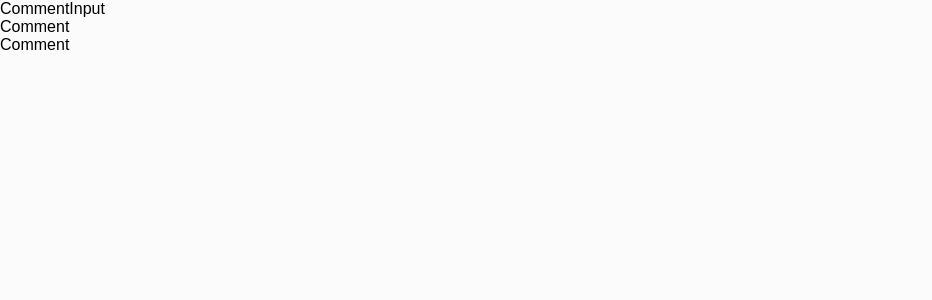
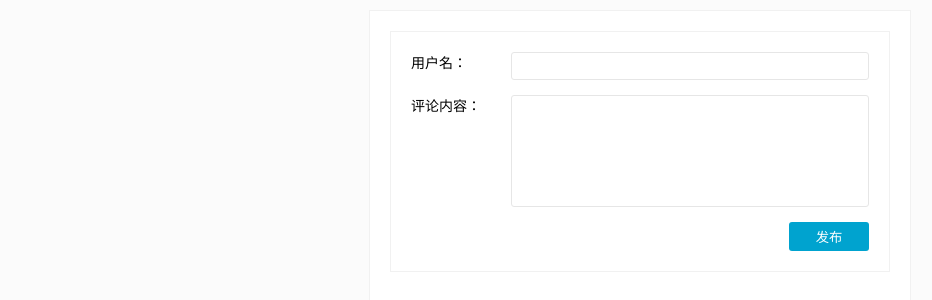
Before and after one commit to 9aoyang/react-combat, a React (Create React App) app: page / in a window 1280 px wide. Shown: the top 300 px of the page, without its empty margins (0-932 px from the left). Built offline with nearby package versions, Linux system fonts and the light colour scheme.

Commit message:
finish stage 1

```diff
--- a/src/Comment.js
+++ b/src/Comment.js
@@ -1,9 +1,14 @@
 import React, {Component} from 'react'
 
 class Comment extends Component {
-  render () {
-    return (
-      <div>Comment</div>
+  render() {
+    return(
+      <div className='comment'>
+        <div className='comment-user'>
+          <span>{this.props.comment.username} </span>：
+        </div>
+        <p>{this.props.comment.content}</p>
+      </div>
     )
   }
 }
--- a/src/CommentApp.js
+++ b/src/CommentApp.js
@@ -3,11 +3,27 @@ import CommentInput from './CommentInput'
 import CommentList from './CommentList'
 
 class CommentApp extends Component {
+  constructor () {
+    super()
+    this.state = {
+      comments: []
+    }
+  }
+
+  handleSubmitComment (comment) {
+    // console.log(comment)
+    this.state.comments.push(comment)
+    this.setState({
+      comments: this.state.comments
+    })
+
+  }
+
   render () {
     return (
-      <div>
-        <CommentInput />
-        <CommentList />
+      <div className='wrapper'>
+        <CommentInput onSubmit={this.handleSubmitComment.bind(this)} />
+        <CommentList  comments={this.state.comments} />
       </div>
     )
   }
--- a/src/CommentInput.js
+++ b/src/CommentInput.js
@@ -1,9 +1,63 @@
 import React, {Component} from 'react'
 
 class CommentInput extends Component {
+  constructor () {
+    super()
+    this.state = {
+      username: '',
+      content: ''
+    }
+  }
+
+  handleUsernameChange (e) {
+    this.setState({
+      username: e.target.value
+    })
+  }
+
+  handleContentChange (e) {
+    this.setState({
+      content: e.target.value
+    })
+  }
+
+  handleSubmit () {
+    if (this.props.onSubmit) {
+      const { username, content} = this.state
+      this.props.onSubmit({ username, content })
+    }
+    this.setState({
+      content: ''
+    })
+  }
+
   render () {
     return (
-      <div>CommentInput</div>
+      <div className='comment-input'>
+      <div className='comment-field'>
+        <span className='comment-field-name'>用户名：</span>
+        <div className='comment-field-input'>
+          <input
+            value = {this.state.username}
+            onChange = { this.handleUsernameChange.bind(this) }
+          />
+        </div>
+      </div>
+      <div className='comment-field'>
+        <span className='comment-field-name'>评论内容：</span>
+        <div className='comment-field-input'>
+          <textarea
+            value = {this.state.content}
+            onChange = {this.handleContentChange.bind(this)}
+          />
+        </div>
+      </div>
+      <div className='comment-field-button'>
+        <button onClick={this.handleSubmit.bind(this)}>
+          发布
+        </button>
+      </div>
+    </div>
     )
   }
 }
--- a/src/CommentList.js
+++ b/src/CommentList.js
@@ -2,11 +2,17 @@ import React, {Component} from 'react'
 import Comment from './Comment'
 
 class CommentList extends Component {
+  static defaultProps = {
+    comments: []
+  }
+
   render () {
     return (
       <div>
-        <Comment />
-        <Comment />
+        {this.props.comments.map((comment, i) =>
+          <Comment comment={comment} key={i} />
+        )}
+
       </div>
     )
   }
```
